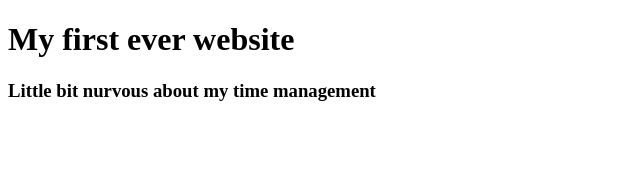
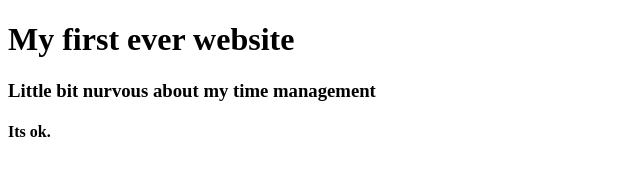
Before and after one commit to MdZiaulIslam/my-first-website, a plain HTML site: page index.html in a window 1280 px wide. Shown: the full height of the page, 0-640 px from the left. Drawn offline with Linux system fonts and the light colour scheme.

Commit message:
Santona added

```diff
--- a/index.html
+++ b/index.html
@@ -8,5 +8,6 @@
 <body>
     <h1>My first ever website</h1>
     <h3>Little bit nurvous about my time management</h3>
+    <h4>Its ok.</h4>
 </body>
 </html>
```
